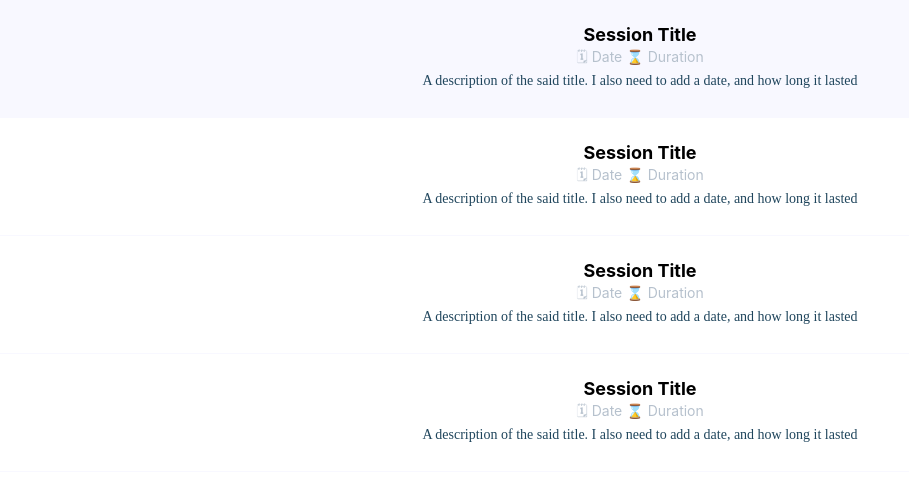
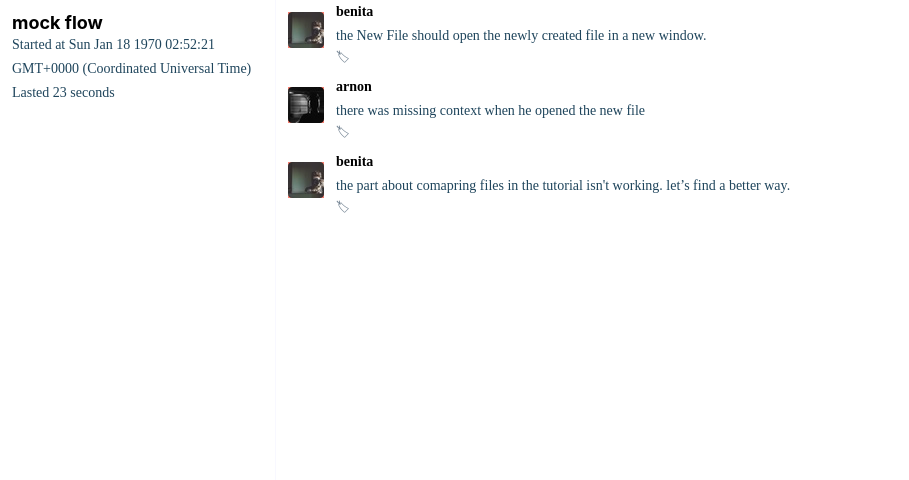
Before and after one commit to NirBenita/usability-rover-client, a React app: page / in a window 1280 px wide. Shown: the top 480 px of the page, without its empty margins (0-909 px from the left). Built offline with nearby package versions, Linux system fonts and the light colour scheme.

Commit message:
pass props via routing

```diff
--- a/src/App.js
+++ b/src/App.js
@@ -34,8 +34,7 @@ class App extends React.Component {
     render() {
         return (
             <Router history={ hashHistory } >
-                <Route path="/" component={ HomePage } >
-                </Route>
+                <Route path="/" component={ ()=> <SessionPage session={mock} /> } />
             </Router>
         )
     }
```
